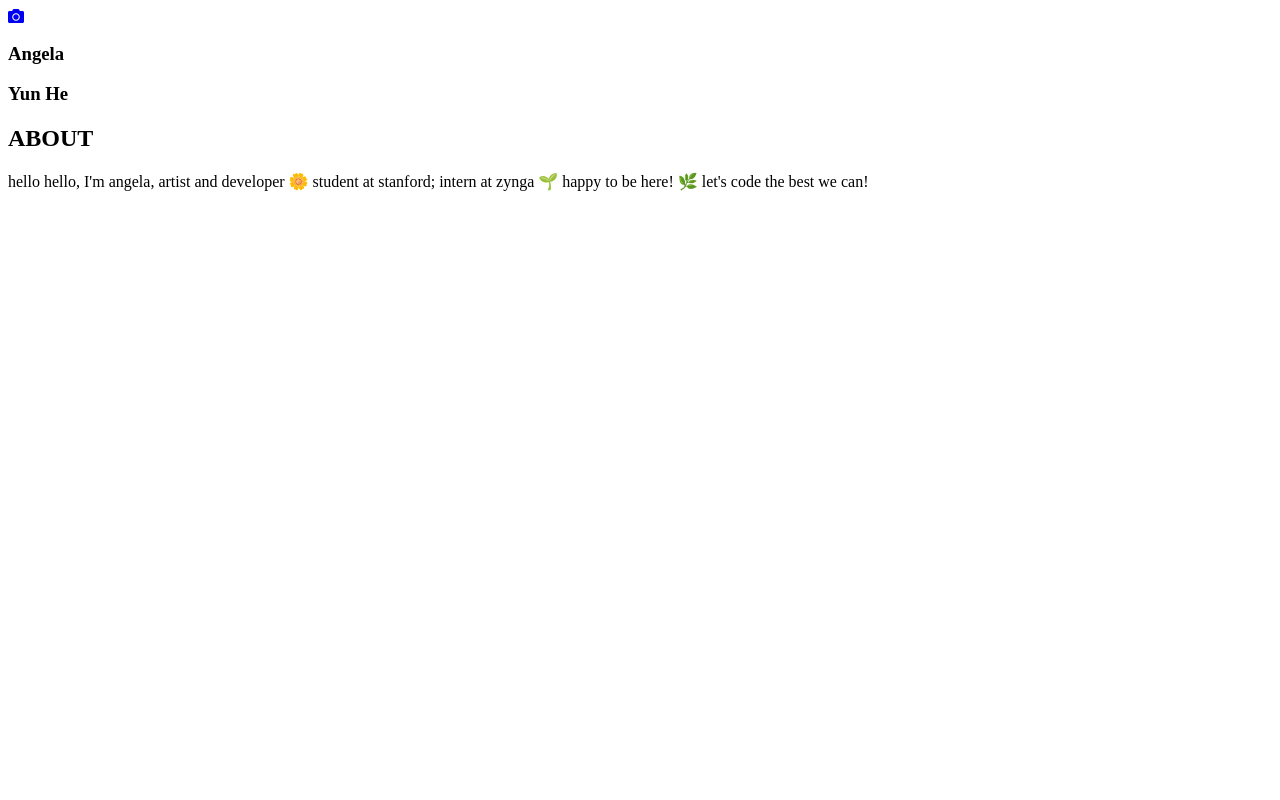
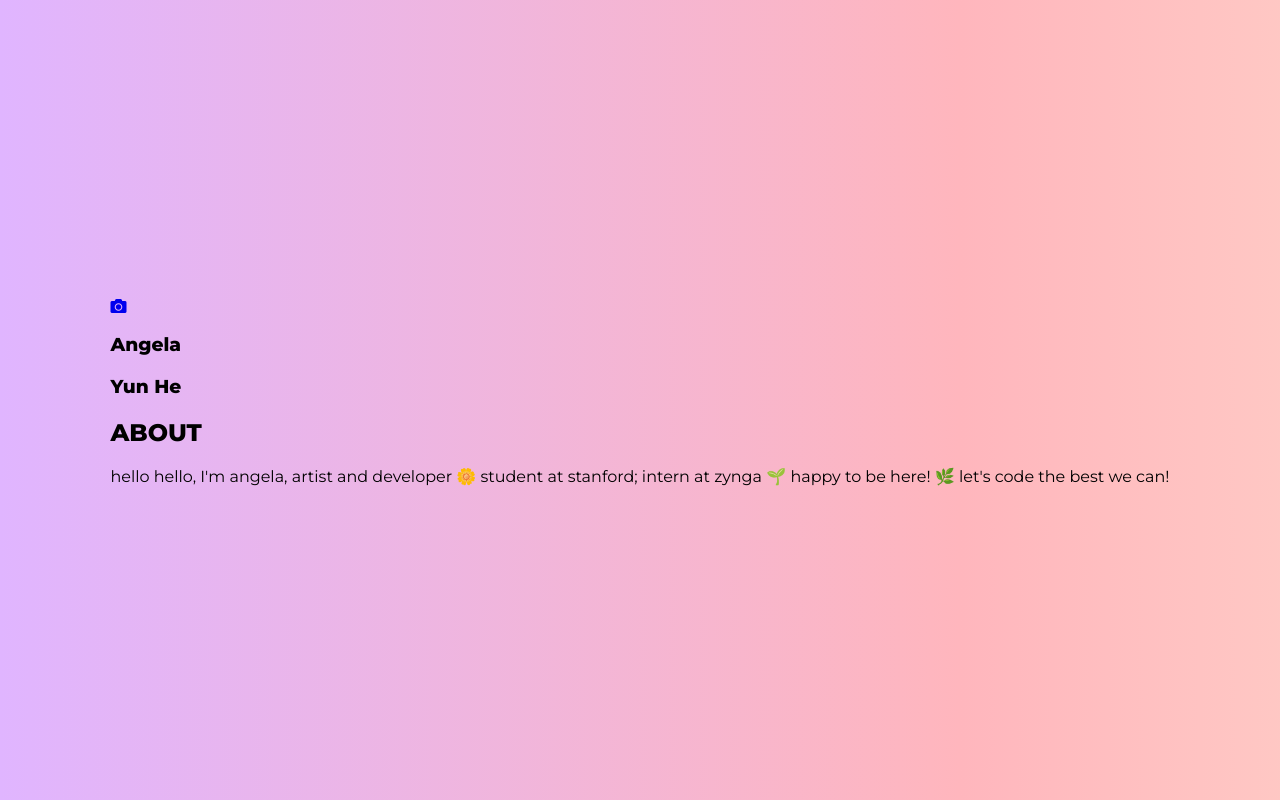
Before and after one commit to shubhamprajapat1/shubham.github.io, a plain HTML site: page index.html in a window 1280 px wide. Drawn offline with Linux system fonts and the light colour scheme.

Commit message:
Update index.html
Add css

```diff
--- a/index.html
+++ b/index.html
@@ -1,3 +1,24 @@
+<style>
+@import url("https://fonts.googleapis.com/css?family=Montserrat:600");
+@import url("https://fonts.googleapis.com/css?family=Montserrat:800");
+@import url("https://fonts.googleapis.com/css?family=Montserrat");
+body {
+  font-family: "Montserrat", sans-serif;
+  background: linear-gradient(270deg, #ffead1, #ffb6bd, #e0b5ff);
+  background-size: 150% 150%;
+  animation: backgroundAnimation 10s ease infinite;
+  display: flex;
+  justify-content: center;
+  align-items: center;
+  width: 100vw;
+  height: 100vh;
+  margin: 0;
+}
+
+.profile {
+  animation: loadProfile 0.6s ease-in-out;
+  animation-fill-mode: both;
+</style>
 <link rel="stylesheet" href="https://use.fontawesome.com/releases/v5.6.1/css/all.css" integrity="sha384-gfdkjb5BdAXd+lj+gudLWI+BXq4IuLW5IT+brZEZsLFm++aCMlF1V92rMkPaX4PP" crossorigin="anonymous">
 
 <main class="profile">
```
